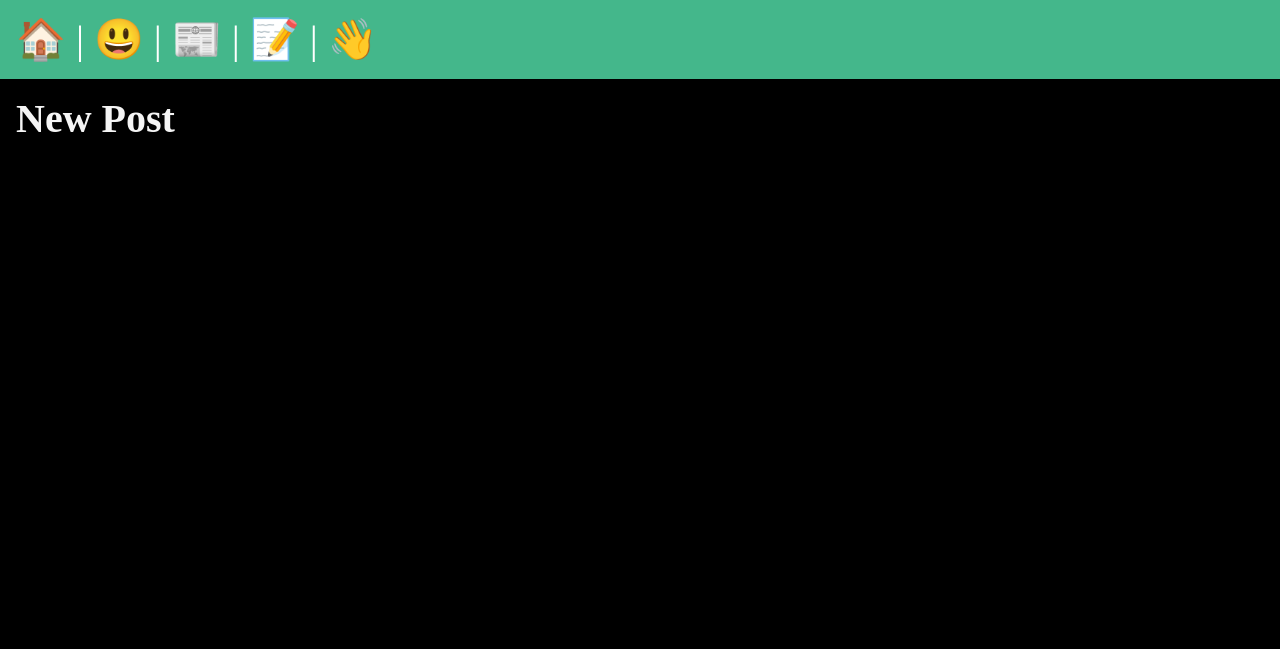
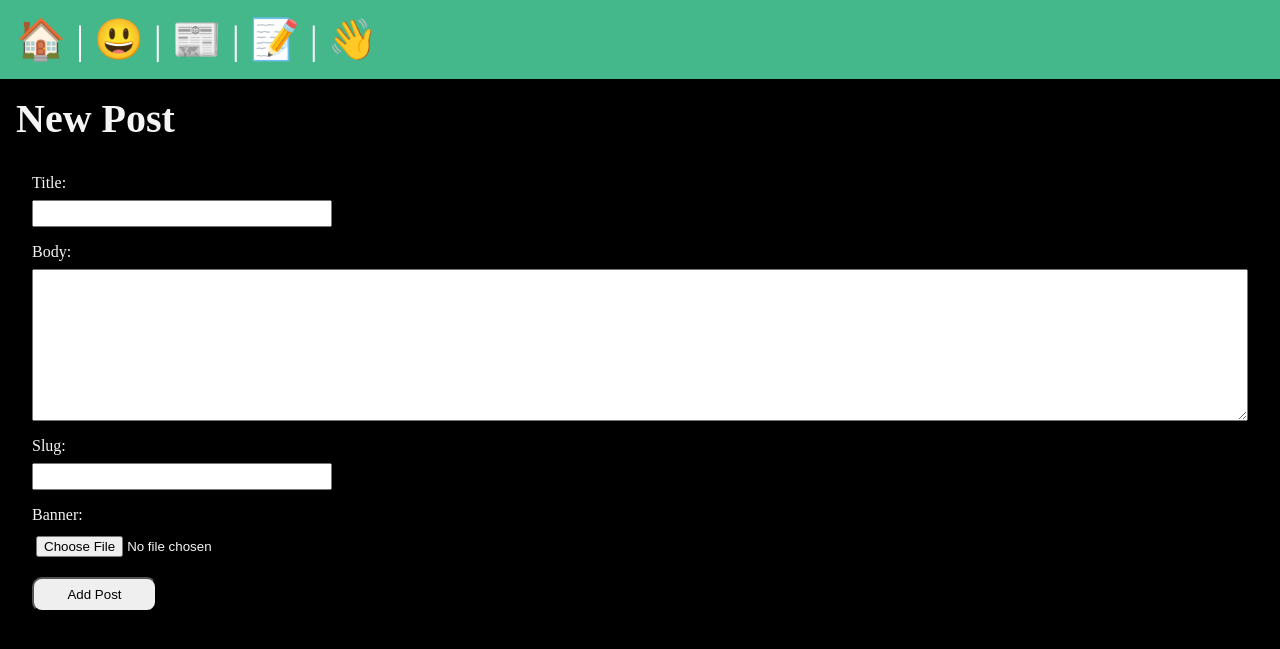
Before and after one commit to remilebeau/django-blogsite, a Django app: page /posts/new-post/ in a window 1280 px wide. Shown: the top 649 px of the page. Run offline with Django 5.2, Linux system fonts and the light colour scheme; a user stored in the database is signed in.

Commit message:
finished tutorial

```diff
--- /dev/null
+++ b/myproject/posts/forms.py
@@ -0,0 +1,8 @@
+from django import forms
+from . import models
+
+
+class CreatePost(forms.ModelForm):
+    class Meta:
+        model = models.Post
+        fields = ["title", "body", "slug", "banner"]
--- a/myproject/posts/models.py
+++ b/myproject/posts/models.py
@@ -1,4 +1,5 @@
 from django.db import models
+from django.contrib.auth.models import User
 
 # Create your models here.
 
@@ -9,6 +10,7 @@ class Post(models.Model):
     slug = models.SlugField()
     date = models.DateTimeField(auto_now_add=True)
     banner = models.ImageField(default="fallback.png", blank=True)
+    author = models.ForeignKey(User, on_delete=models.CASCADE, default=None)
 
     def __str__(self):
         return self.title
--- a/myproject/posts/templates/posts/post_new.html
+++ b/myproject/posts/templates/posts/post_new.html
@@ -8,5 +8,14 @@
 {% block content %}
 <section>
   <h1>New Post</h1>
+  <form
+    class="form-with-validation"
+    action="{% url 'posts:new-post' %}"
+    method="POST"
+    enctype="multipart/form-data"
+  >
+    {% csrf_token %} {{ form }}
+    <button class="form-submit" type="submit">Add Post</button>
+  </form>
 </section>
 {% endblock %}
--- a/myproject/posts/views.py
+++ b/myproject/posts/views.py
@@ -1,6 +1,7 @@
-from django.shortcuts import render
+from django.shortcuts import render, redirect
 from .models import Post
 from django.contrib.auth.decorators import login_required
+from . import forms
 
 
 # Create your views here.
@@ -16,4 +17,13 @@ def post_page(request, slug):
 
 @login_required(login_url="users:login")
 def post_new(request):
-    return render(request, "posts/post_new.html")
+    if request.method == "POST":
+        form = forms.CreatePost(request.POST, request.FILES)
+        if form.is_valid():
+            newpost = form.save(commit=False)
+            newpost.author = request.user
+            newpost.save()
+            return redirect("posts:list")
+    else:
+        form = forms.CreatePost()
+    return render(request, "posts/post_new.html", {"form": form})
```
Also changed, not shown: myproject/posts/templates/posts/posts_list.html (+6 -7 lines), myproject/db.sqlite3, myproject/media/beach-chair_ujmQXwo.png (added), myproject/posts/migrations/0003_post_author.py (added).
